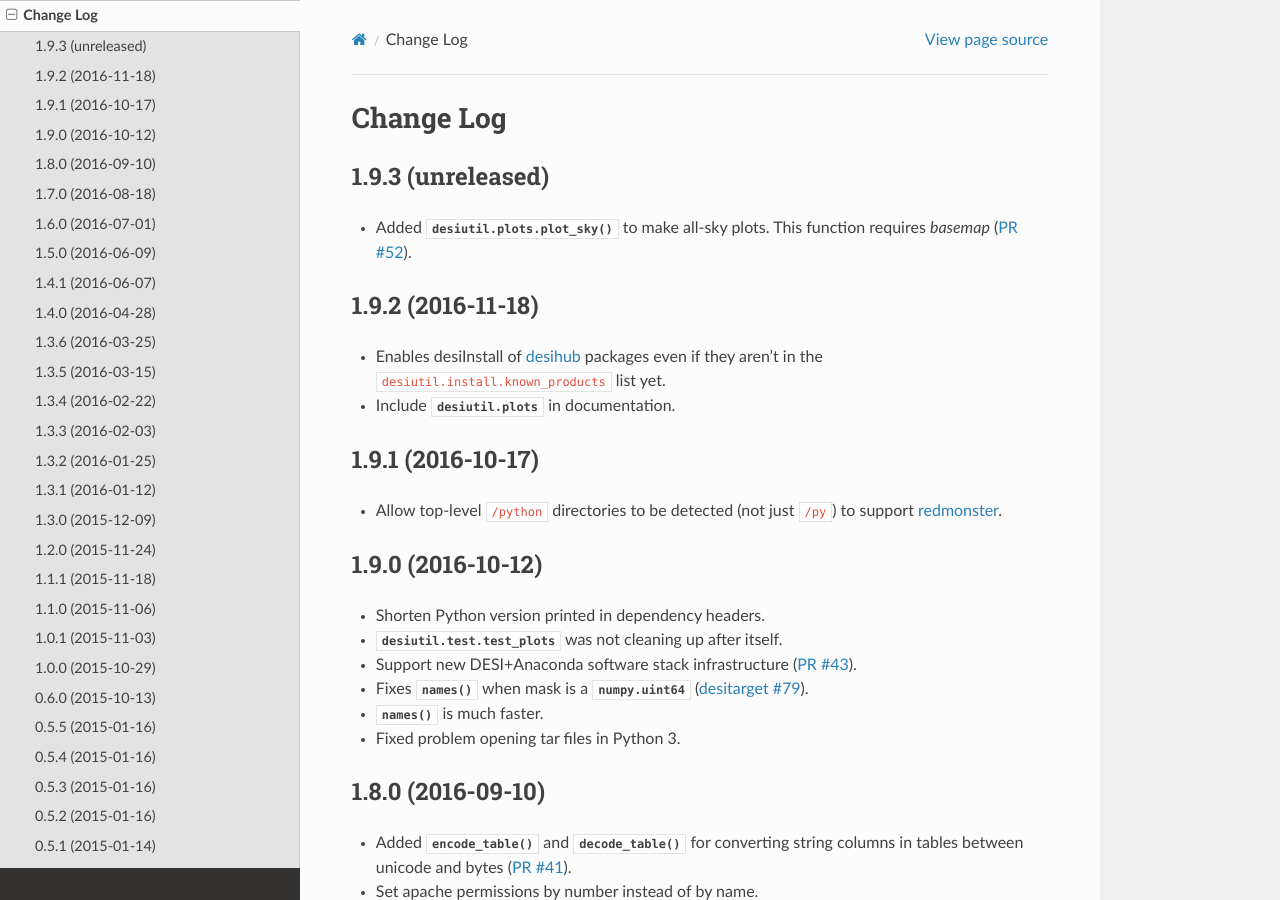
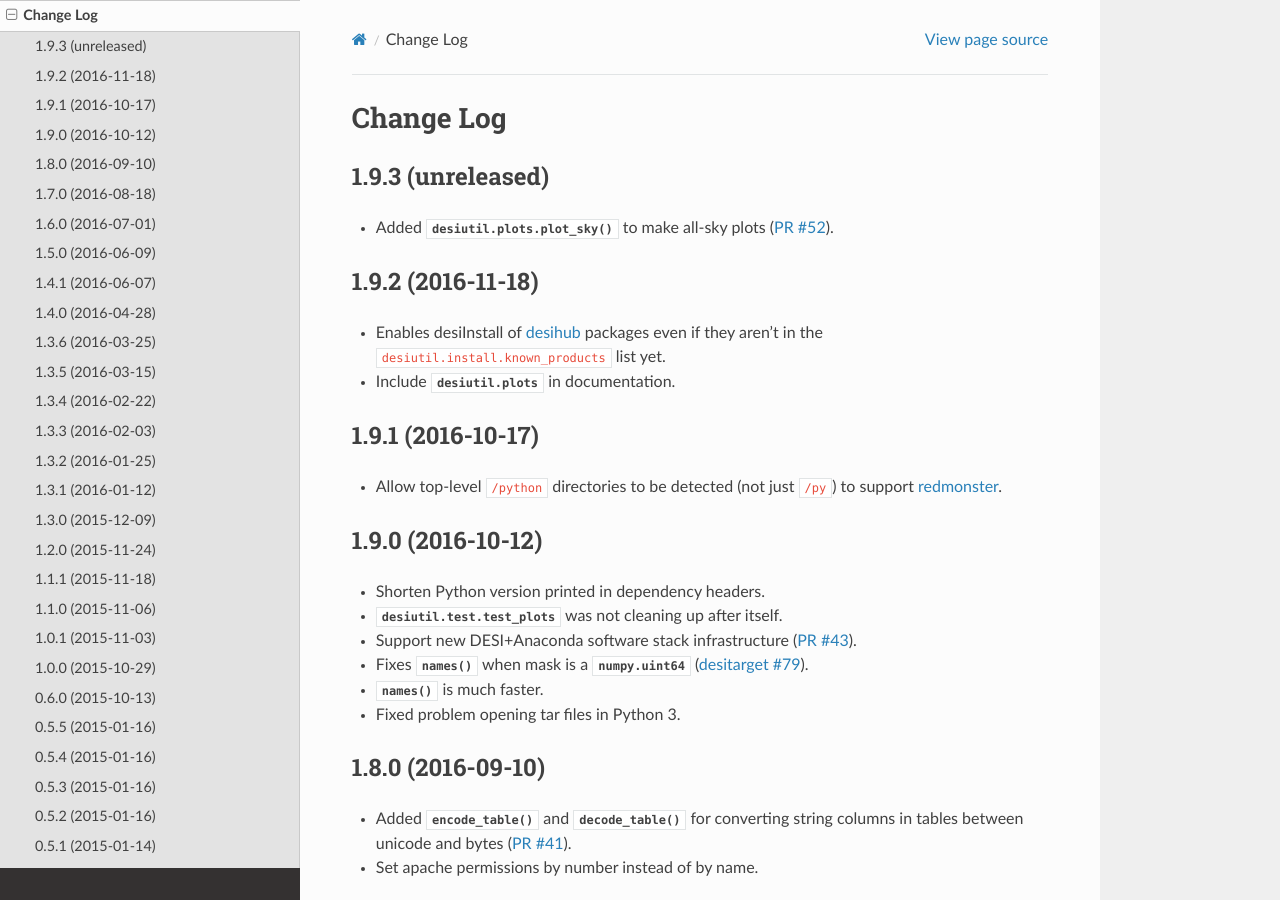
Before and after one commit to desihub/desiutil, a Sphinx documentation site: the page built from doc/changes.rst, in a window 1280 px wide and 900 px high. Built offline with Sphinx 7.4.7 and the Read the Docs theme 2.0.0, drawn with Linux system fonts in a browser that asks for light colours.

Commit message:
Edited changes.rst

```diff
--- a/doc/changes.rst
+++ b/doc/changes.rst
@@ -5,8 +5,7 @@ Change Log
 1.9.3 (unreleased)
 ------------------
 
-* Added :func:`desiutil.plots.plot_sky` to make all-sky plots. This function
-  requires `basemap` (`PR #52`_).
+* Added :func:`desiutil.plots.plot_sky` to make all-sky plots (`PR #52`_).
 
 .. _`PR #52`: https://github.com/desihub/desiutil/pull/52
 
```
